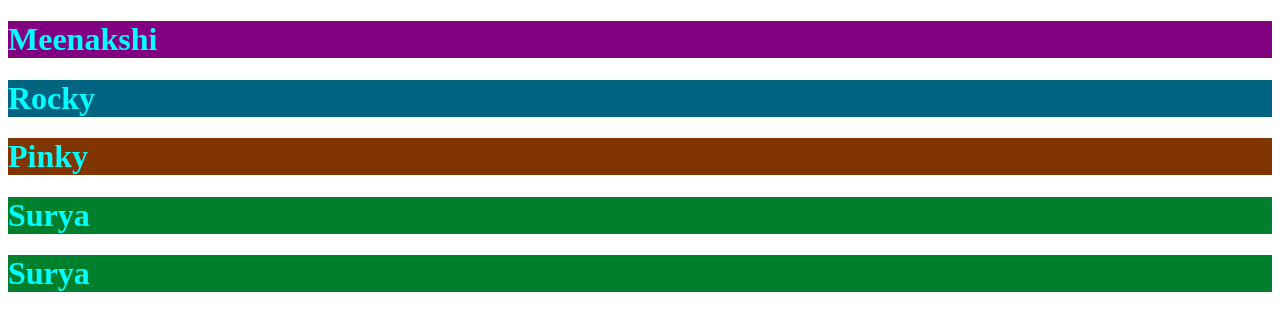
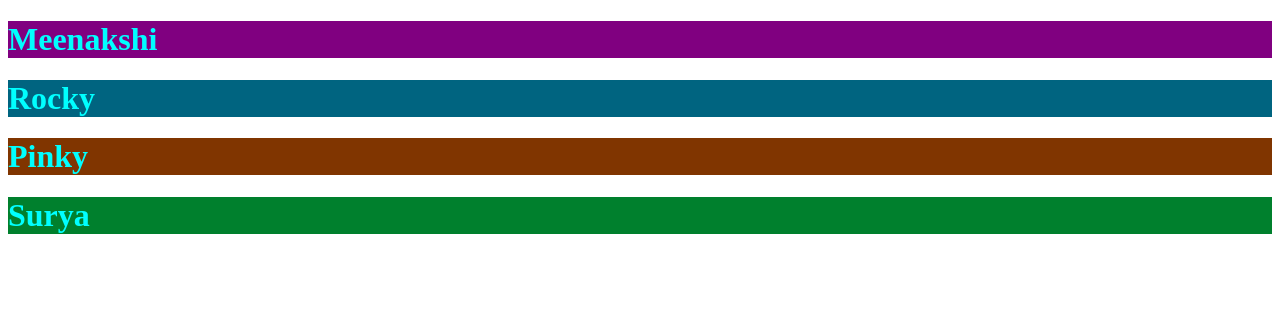
Before and after one commit to MeenakshiPasupuleti12/html, a plain HTML site: page media.html in a window 1280 px wide. Drawn offline with Linux system fonts and the light colour scheme.

Commit message:
Update media.html

```diff
--- a/media.html
+++ b/media.html
@@ -11,7 +11,6 @@
          <h1 id="h2">Rocky</h2>
          <h1 id="h3">Pinky</h1>
          <h1 id="h4">Surya</h1>
-         <h1 id="h4">Surya</h1>
 
 </body>
 </html>
```
